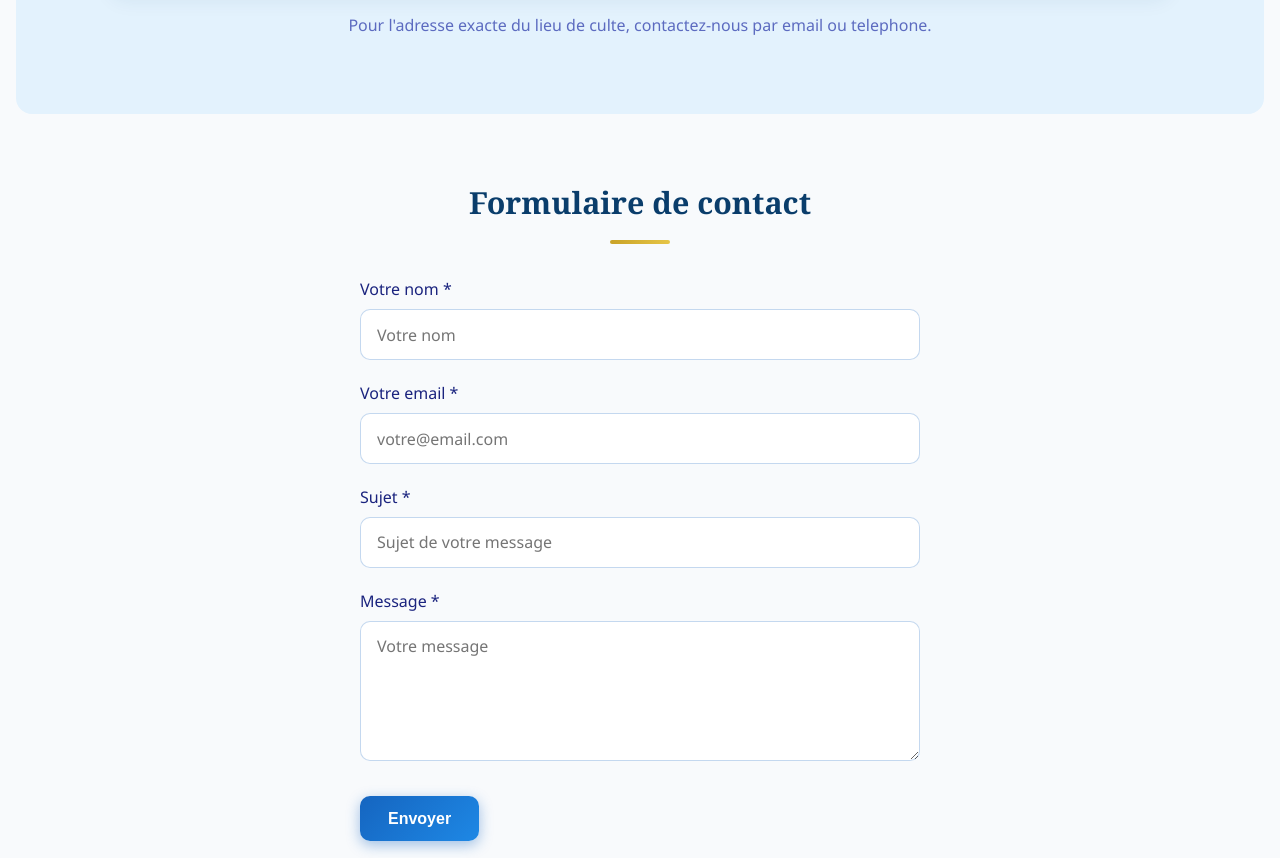
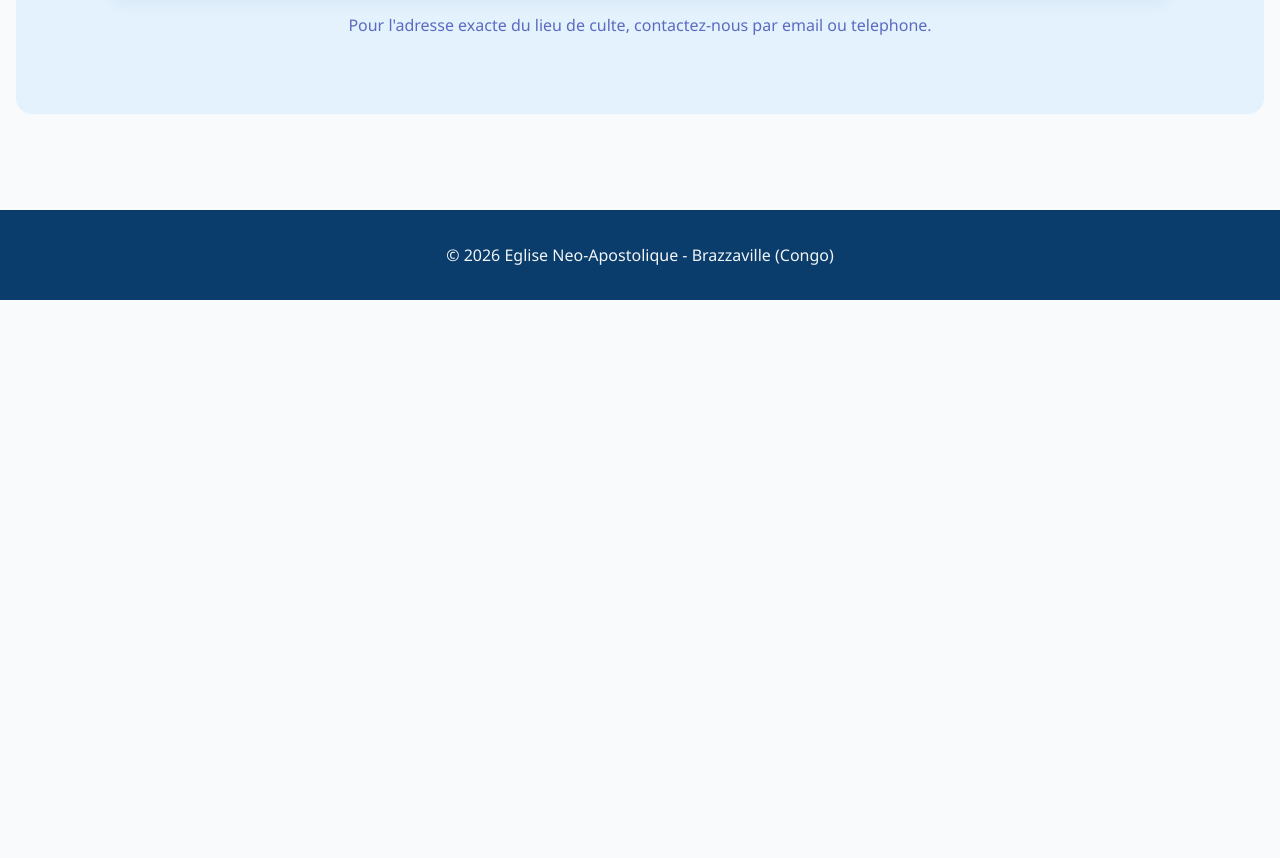
Before and after one commit to albertkinte00/EGLISE-NEO-APOSTOLIQUE, a plain HTML site: page contact.html in a window 1280 px wide. Shown: the part 1162-2020 px from the top of the page. After the commit the page ends 1462 px from the top, so only its background shows below. Drawn offline with Linux system fonts and the light colour scheme; no server answers.

Commit message:
feat(contact): retrait formulaire de demande

```diff
--- a/contact.html
+++ b/contact.html
@@ -66,32 +66,6 @@
       </div>
     </section>
 
-    <section class="section">
-      <div class="container">
-        <h2 class="section-title">Formulaire de contact</h2>
-        <div style="max-width: 560px; margin: 0 auto;">
-          <form action="#" method="post" class="reveal" id="contact-form">
-            <div class="form-group">
-              <label for="nom">Votre nom *</label>
-              <input type="text" id="nom" name="nom" placeholder="Votre nom" required>
-            </div>
-            <div class="form-group">
-              <label for="email">Votre email *</label>
-              <input type="email" id="email" name="email" placeholder="votre@email.com" required>
-            </div>
-            <div class="form-group">
-              <label for="sujet">Sujet *</label>
-              <input type="text" id="sujet" name="sujet" placeholder="Sujet de votre message" required>
-            </div>
-            <div class="form-group">
-              <label for="message">Message *</label>
-              <textarea id="message" name="message" rows="5" placeholder="Votre message" required></textarea>
-            </div>
-            <button type="submit" class="btn btn-primary">Envoyer</button>
-          </form>
-        </div>
-      </div>
-    </section>
   </main>
 
   <footer class="site-footer">
@@ -100,12 +74,5 @@
   </footer>
   <button type="button" class="theme-toggle" id="theme-toggle" aria-label="Changer de thème">🌓</button>
   <script src="script.js"></script>
-  <script>
-    document.getElementById('contact-form').addEventListener('submit', function(event) {
-      event.preventDefault();
-      alert('Merci pour votre message. Cette version du formulaire affiche une confirmation locale. Branchez ensuite un email service ou Supabase Edge Function pour recevoir les messages.');
-      this.reset();
-    });
-  </script>
 </body>
 </html>
```
